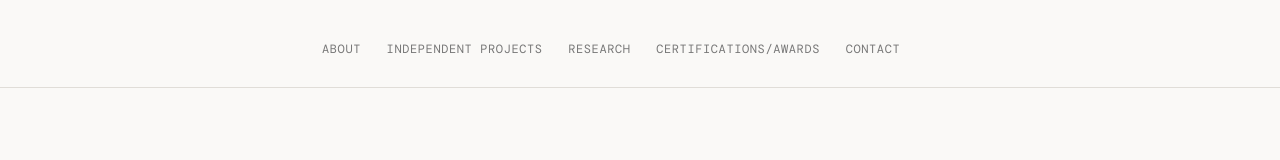
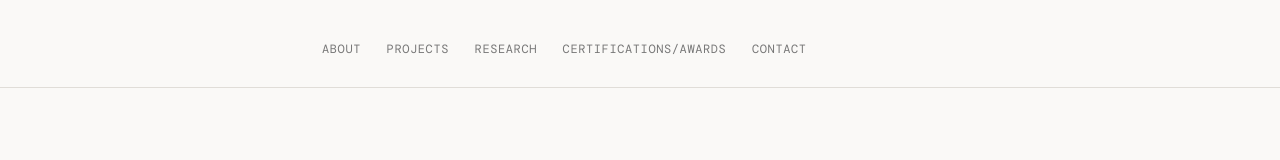
Before and after one commit to lgomez010/lgomez010.github.io, a plain HTML site: page index.html in a window 1280 px wide. Shown: the top 160 px of the page. Drawn offline with nearby package versions, Linux system fonts and the light colour scheme; a web font is replaced by a local one.

Commit message:
Change 'Independent Projects' to 'Projects' in nav

```diff
--- a/index.html
+++ b/index.html
@@ -379,7 +379,7 @@
     <div class="container">
       <ul>
         <li><a href="#about">About</a></li>
-        <li><a href="#projects">Independent Projects</a></li>
+        <li><a href="#projects">Projects</a></li>
         <li><a href="#research">Research</a></li>
         <li><a href="#certifications">Certifications/Awards</a></li>
         <li><a href="#contact">Contact</a></li>
```
